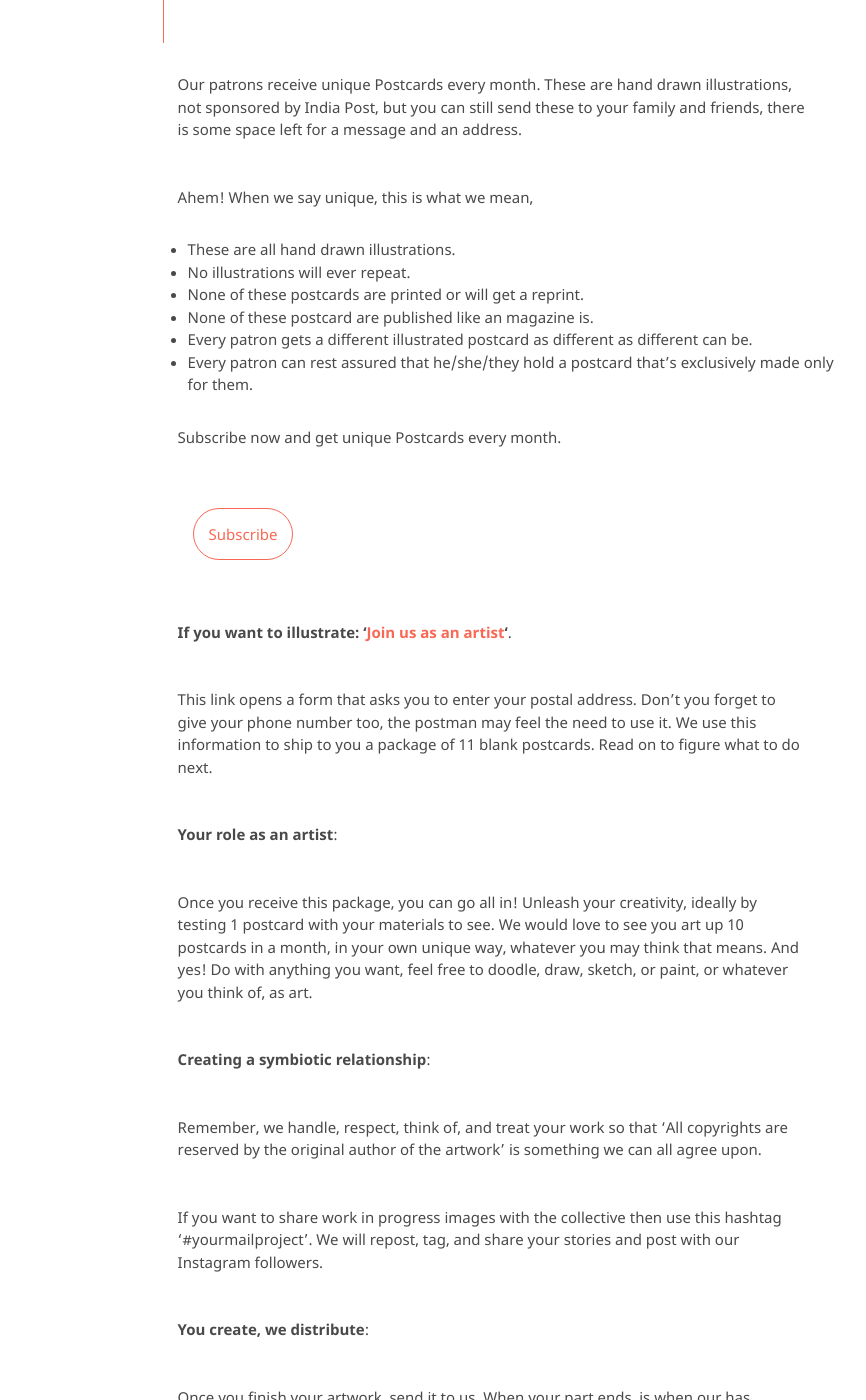
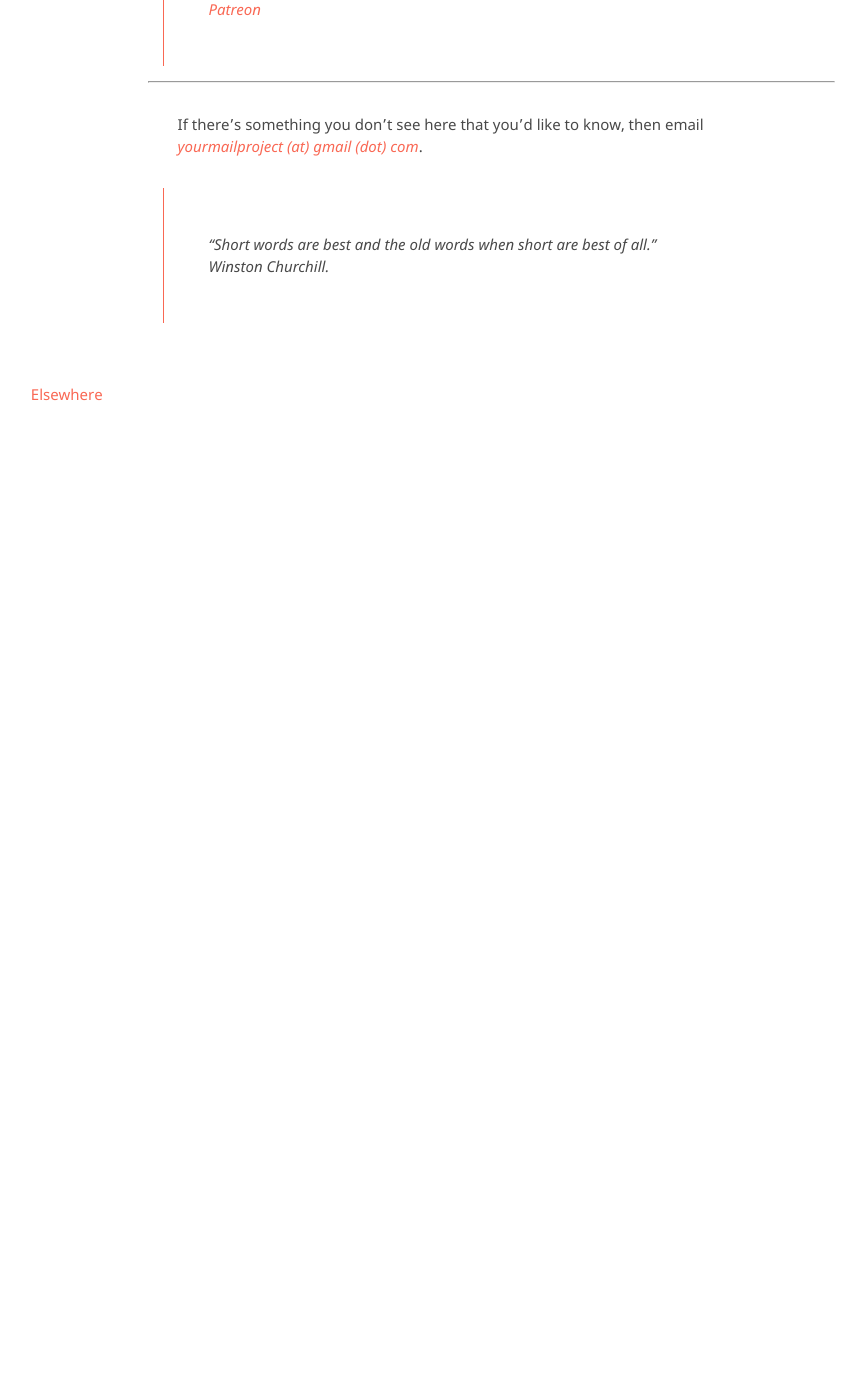
Before and after one commit to kvshvlin/yourmailproject, a Jekyll site: the page built from index.md, in a window 1280 px wide and 1400 px high, scrolled down 977 px. Shown: the whole window, without its empty margins (250-1116 px from the left). Built offline with Jekyll 4.4.1, drawn with Linux system fonts in a browser that asks for light colours; our own code applies the rules of GitHub Pages for plain Markdown files; after the commit the page ends 1607 px from its top, so only the background shows below that; some of the changed text lies outside the part shown.

Commit message:
Update index.md

```diff
--- a/index.md
+++ b/index.md
@@ -6,73 +6,18 @@
 
 We are a practice with the intentions of creating an opportunity for folks who can create. We keep things simple, thoughtful, and transparent like this:
 
-We ship blank postcards to you. Postcards that you can illustrate upon. Return them to us when you are done, so we can list them for sale on various platforms, and grow as a collective by sharing profits with you.
+We ship blank postcards to artists. Postcards that they can illustrate upon, and return these to us when they are done, so we can list them for sale on various platforms, and grow as a collective by sharing profits with artists.
 
-You can talk about us to your family and friends, or introduce them to our Instagram page, or ask them to make a purchase on our Gumroad shop, or get them to subscribe to our Patreon account.
+Our business model is an artists for artists/ community-based business model. You can talk about us to your family and friends, or introduce them to our Instagram page, or ask them to make a purchase on our Gumroad shop, or get them to support to our Patreon account.
 
 > <a href="https://www.instagram.com/yourmailproject" target="_blank">Instagram</a>
 > <a href="https://www.gumroad.com/yourmailproject" target="_blank">Gumroad</a>
 > <a href="https://www.patreon.com/yourmailproject?fan_landing=true" target="_blank">Patreon</a>
 
-Our patrons receive unique Postcards every month. These are hand drawn illustrations, not sponsored by India Post, but you can still send these to your family and friends, there is some space left for a message and an address.
-
-Ahem! When we say unique, this is what we mean,
-
-- These are all hand drawn illustrations.
-- No illustrations will ever repeat.
-- None of these postcards are printed or will get a reprint.
-- None of these postcard are published like an magazine is.
-- Every patron gets a different illustrated postcard as different as different can be.
-- Every patron can rest assured that he/she/they hold a postcard that's exclusively made only for them.
-
-Subscribe now and get unique Postcards every month.
-
-<div class="roadmap-spacer-1"></div>
-
-<p>
-<a class="btn" href="https://www.patreon.com/yourmailproject?fan_landing=true" target="_blank">Subscribe</a><br>
-</p>
-
-<div class="roadmap-spacer-2"></div>
-
-**If you want to illustrate: '<a href="https://yourmailproject.typeform.com/to/krhWpQJZ" target="_blank">Join&nbsp;us&nbsp;as&nbsp;an&nbsp;artist</a>'**.
-
-This link opens a form that asks you to enter your postal address. Don't you forget to give your phone number too, the postman may feel the need to use it. We use this information to ship to you a package of 11 blank postcards. Read on to figure what to do next.
-
-**Your role as an artist**:
-
-Once you receive this package, you can go all in! Unleash your creativity, ideally by testing 1 postcard with your materials to see. We would love to see you art up 10 postcards in a month, in your own unique way, whatever you may think that means. And yes! Do with anything you want, feel free to doodle, draw, sketch, or paint, or whatever you think of, as art.
-
-**Creating a symbiotic relationship**:
-
-Remember, we handle, respect, think of, and treat your work so that ‘All copyrights are reserved by the original author of the artwork’ is something we can all agree upon.
-
-If you want to share work in progress images with the collective then use this hashtag '#yourmailproject'. We will repost, tag, and share your stories and post with our Instagram followers.
-
-**You create, we distribute**:
-
-Once you finish your artwork, send it to us. When your part ends, is when our has begun! We will collect your artwork, and photograph it. We will showcase it on Instagram, also tag you for exposure and publicity. We handle everyone's complaints, return orders, and shipping, so that you can meditate away and lose yourself in spellbound creativity.
-
-**Disclaimer**:
-
-Please note that we do not guarantee that your artwork will sell, but we do our best to give it exposure instead. You control if it's still available for sale, remember 'All copyrights are reserved by the original author of the artwork'! But there's a catch here, albeit not a serious one yet, we can only return your artwork to you if it's not sold.
-
-**Profit-sharing**:
-
-Once your artwork sells, we will share the profits equally with you. We shall smoothen out this process, as we go.
-
-We hope you will love to be a part of our community, do join us now, go click on this link below.
-
-<div class="roadmap-spacer-1"></div>
-
-<p>
-<a class="btn" href="https://yourmailproject.typeform.com/to/krhWpQJZ" target="_blank">Join us as an artist</a><br>
-</p>
-
-<div class="roadmap-spacer-2"></div>
+***
 
 If there’s something you don’t see here that you’d like to know, then email
 [_yourmailproject (at) gmail (dot) com_](mailto:yourmailproject@gmail.com).
 
-> "Nothing boots as fast as pen and paper."
-> Sir Norman Robert Foster.
+> "Short words are best and the old words when short are best of all."
+> Winston Churchill.
```
Also changed, not shown: other parts of index.md (+1 -1 lines).
